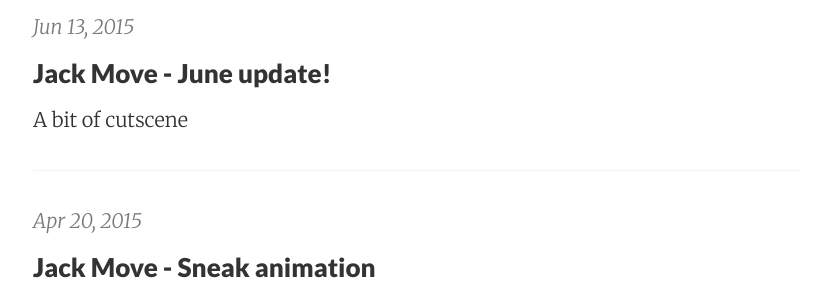
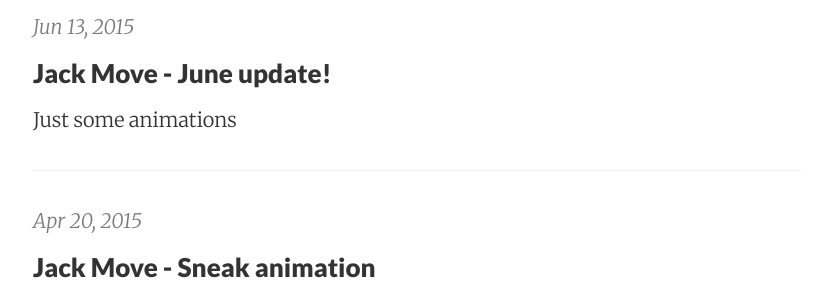
Before and after one commit to empika/empika.github.io, a Jekyll site: the page built from index.html, in a window 1280 px wide. Shown: the part 925-1225 px from the top of the page, without its empty margins (223-1055 px from the left). Built offline with Jekyll 4.4.1, drawn with Linux system fonts in a browser that asks for light colours; the list of posts is cut into pages by our own code.

Commit message:
Update 2015-06-13-jack-move-update-june.md

```diff
--- a/_posts/2015-06-13-jack-move-update-june.md
+++ b/_posts/2015-06-13-jack-move-update-june.md
@@ -2,7 +2,7 @@
 layout:     post
 title:      Jack Move - June update!
 date:       2015-06-13 14:11:29
-summary:    A bit of cutscene
+summary:    Just some animations
 categories: [posts, jack-move]
 ---
 
```
